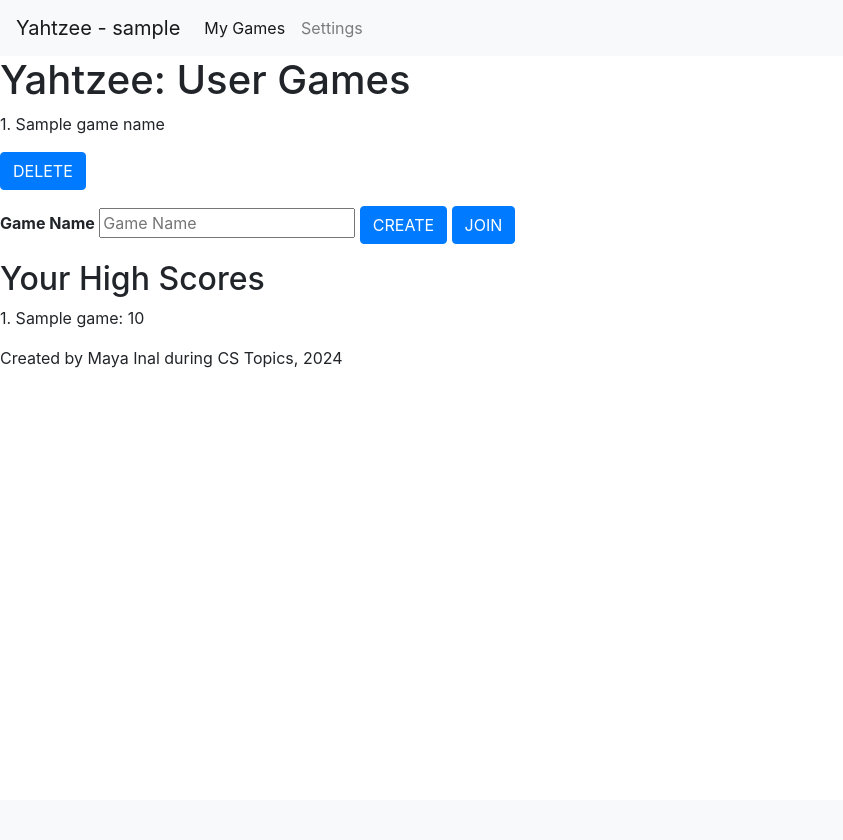
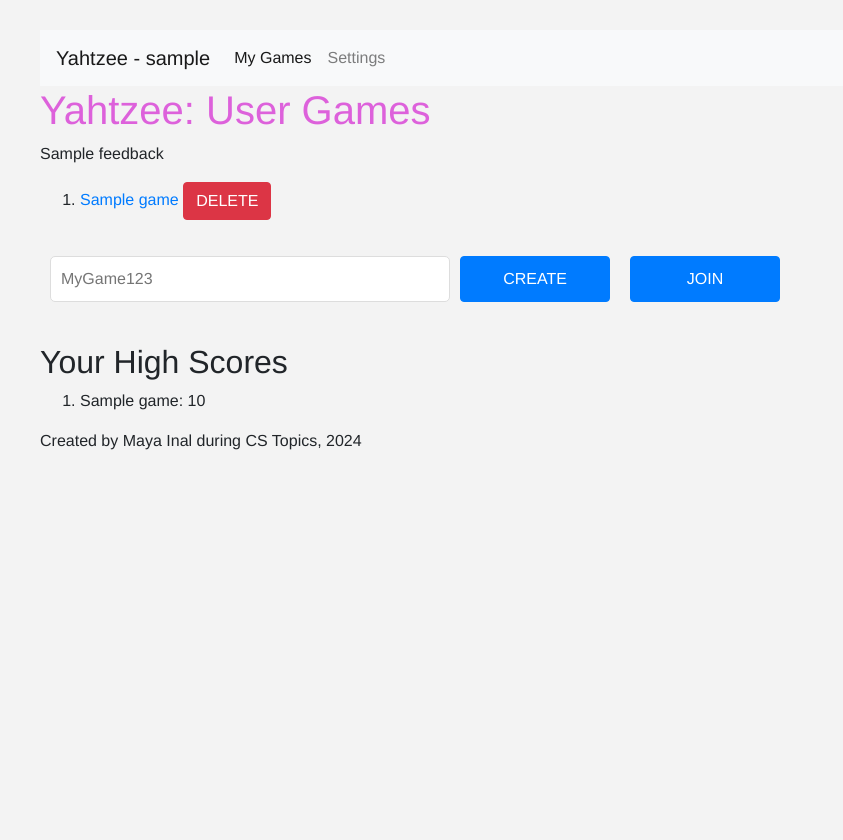
Before and after one commit to MICodeProjects/yahtzee, a Python web app: template templates/user_games.html in a window 1280 px wide. Shown: the whole page, without its empty margins (0-843 px from the left). Before the commit the page ends 368 px from the top, so only its background shows below. Run offline with Jinja, Linux system fonts and the light colour scheme; the template is opened without the code that fills it: most values are stand-ins (such as "Sample title", 1, 10 or a date in 2020).

Commit message:
lotsoftestspassed

```diff
--- a/controllers/Session_Controller.py
+++ b/controllers/Session_Controller.py
@@ -3,8 +3,10 @@ from flask import render_template
 
 
 from models import User_Model
+from models import Scorecard_Model
 yahtzeeDB_location = './models/yahtzeeDB.db'
 User= User_Model.User(yahtzeeDB_location, "users")
+Scorecard=Scorecard_Model.Scorecard(yahtzeeDB_location, "scorecards", "users","games")
 
 def login():
     # curl "http://127.0.0.1:5000"
@@ -29,7 +31,8 @@ def login():
         print(f"Checking if password for user {user} is correct")
         if user["password"]!=password:
             return render_template("login.html", feedback="Password is incorrect.", context="LOGIN")
-        return render_template('user_games.html', username=username, password=password, feedback="")
+
+        return render_template('user_games.html', games_list=Scorecard.get_all_user_game_names(username)["data"], high_scores_list=Scorecard.get_high_scores_list(username)["data"],username=username, password=password, feedback="")
 
 
 
--- a/models/Game_Model.py
+++ b/models/Game_Model.py
@@ -221,7 +221,7 @@ class Game:
 if __name__ == '__main__':
     import os
     print("Current working directory:", os.getcwd())
-    DB_location=f"{os.getcwd()}/yahtzeeDB.db"
+    DB_location=f"{os.getcwd()}/models/yahtzeeDB.db"
 
     table_name = "games"
 
--- a/static/css/styles.css
+++ b/static/css/styles.css
@@ -1,37 +1,55 @@
 body {
-    display: flex;
+    /* display: flex; */
     font-family: Helvetica;
     line-height: 1.5;
     min-height: 100vh;
     background: #f3f3f3;
     flex-direction: column;
-    margin: 0;
-    align-items: center;
+    margin: 20px;
+    padding: 10px 20px;
+    /* align-items: center; */
 
 }
 
+
+.game_button{
+    width: 150px;
+    margin-left:10px;
+    margin-right:10px;
+}
+
+.game_name_input{
+    width:400px;
+}
+.nav{
+    display: flex;
+    align-items:start;
+}
 
 head{
     display: flex;
     align-items: start;
 }
 
-.user_form {
+
+.login_form {
     display: flex;
     border-radius: 15px;
     padding: 10px 20px;
-    width: 100px;
     flex-direction: column;
+    width: 40%;
     /* align-items: center; */
 }
-main {
+
+.game_form{
     display: flex;
-    background-color: #fff;
     border-radius: 15px;
-    padding: 10px 20px;
-    width: 100px;
+    padding: 10px;
+    flex-direction:row;
+}
 
-    text-align: center;
+.list{
+    padding-bottom: 10px;
 }
 
 h1 {
--- a/static/js/Dice.js
+++ b/static/js/Dice.js
@@ -143,7 +143,7 @@ class Dice{
        let i=0;
         for (let die of this.dice_elements){
             if (new_dice_values[i] !=-1){
-                die.src=`/img/${this.photo_names[new_dice_values[this.dice_elements.indexOf(die)]]}.svg`;
+                die.src=`/static/img/${this.photo_names[new_dice_values[this.dice_elements.indexOf(die)]]}.svg`;
             }
 
             i++;
--- a/templates/partial/header.html
+++ b/templates/partial/header.html
@@ -1,11 +1,11 @@
 <link rel="stylesheet" href="https://cdn.jsdelivr.net/npm/bootstrap@4.0.0/dist/css/bootstrap.min.css" integrity="sha384-Gn5384xqQ1aoWXA+058RXPxPg6fy4IWvTNh0E263XmFcJlSAwiGgFAW/dAiS6JXm" crossorigin="anonymous">
-<!-- <link rel="stylesheet" href="{{ url_for('static',filename='css/styles.css') }}">  -->
+<link rel="stylesheet" href="{{ url_for('static',filename='css/styles.css') }}">
 
-<nav class="navbar navbar-expand-lg navbar-light bg-light">
+<nav class="nav navbar navbar-expand-lg navbar-light bg-light">
     {% if context=="LOGIN" or context=="CREATE" %}
-        <a class="navbar-brand" href="#">Yahtzee</a>
+        <a class="navbar-brand" href="/login">Yahtzee</a>
     {% else %}
-        <a class="navbar-brand" href="#">Yahtzee - {{username}}</a>
+        <a class="navbar-brand" href="/login">Yahtzee - {{username}}</a>
     {% endif %}
     <button class="navbar-toggler" type="button" data-toggle="collapse" data-target="#navbarText" aria-controls="navbarText" aria-expanded="false" aria-label="Toggle navigation">
       <span class="navbar-toggler-icon"></span>
@@ -16,10 +16,10 @@
         {% if context!="LOGIN" and context!="CREATE" %}
 
         <li class="nav-item active">
-          <a class="nav-link" href="#">My Games <span class="sr-only">(current)</span></a>
+          <a class="nav-link" href="/games/{{username}}">My Games <span class="sr-only">(current)</span></a>
         </li>
         <li class="nav-item">
-          <a class="nav-link" href="#/users">Settings</a>
+          <a class="nav-link" href="/users/{{username}}">Settings</a>
         {% endif %}
 
       </ul>
--- a/templates/user_details.html
+++ b/templates/user_details.html
@@ -4,12 +4,12 @@
         <title>Yahtzee: User Details</title>
     </head>
 
-    <body>
+    <body class="notnav">
         <h1>Yahtzee: User Details</h1>
             <section id="feedback">
                 <feedback content>{{feedback}}</feedback>
             </section>
-            <div class="user_form">
+            <div class="login_form">
                 {% if context=="UPDATE" %}
                     <form action="/users/{{username}}" method="post">
                 {% elif context=="CREATE" %}
--- a/templates/user_games.html
+++ b/templates/user_games.html
@@ -4,40 +4,39 @@
         <title>Yahtzee: User Games</title>
     </head>
 
-    <body>
+    <body class="notnav">
         <h1>Yahtzee: User Games</h1>
             <section id="feedback">
                 <feedback content id="feedback"></feedback>
             </section>
 
+            <p>{{feedback}}</p>
+
+            <ol id="games_list">
+                {% for game_name in games_list %}
+                <li class="list">
+                <a href="/games/{{game_name}}/{{username}}">{{game_name}}</a>
+                    <a href="/games/delete/{{game_name}}/{{username}}" class="btn btn-danger" role="button">DELETE</a>
+                </li>
+
+                {% endfor %}
+            </ol>
 
 
-            <section id="games_list">
-                {% for game in games_list %}
-                <form action='/games/delete/{{game_name}}/{{username}}' method="post">
-                    <p>{{loop.index}}. {{game_name}}</p>
-                    <input class="btn btn-primary" id="delete_game_submit" type="submit" value="DELETE">
+            <form class="game_form" action="/games" method="post">
+                <input type="text"  class="game_name_input" placeholder="MyGame123" id="game_name_input" name="game_name" required>
+                <input class="game_button btn btn-primary" id="create_submit" type="submit" value="CREATE">
+                <input type="hidden" id="custUsername" name="username" value="{{username}}">
 
-                </form>
-                {% endfor %}
-            </section>
-
-
-
-            <form action="/game" method="post">
-                <label for="game_name_input"><b>Game Name</b></label>
-                <input type="text" placeholder="Game Name" id="game_name_input" name="game_name" required>
-                <input class="btn btn-primary" id="create_game_submit" type="submit" value="CREATE">
-                <input class="btn btn-primary" id="join_game_submit" type="submit" value="JOIN">
-
+                <input class="btn game_button btn-primary" id="join_submit" formaction="/games/join" type="submit" value="JOIN">
             </form>
 
-            <section id="high_score_list">
-                <h2>Your High Scores</h2>
-                {% for game in high_score_list %}
-                    <p>{{loop.index}}. {{game["game_name"]}}: {{game["score"]}}</p>
+            <h2>Your High Scores</h2>
+            <ol id="high_scores_list">
+                {% for game in high_scores_list %}
+                    <li>{{game.game_name}}: {{game.score}}</li>
                 {% endfor %}
-            </section>
+            </ol>
 
 
 
```
Also changed, not shown: controllers/Game_Controller.py (+55 -11 lines), models/Scorecard_Model.py (+16 -42 lines), templates/game.html (+15 -15 lines), templates/login.html (+5 -4 lines), models/yahtzeeDB.db, yahtzeeDB.db (deleted), 1 other file.
